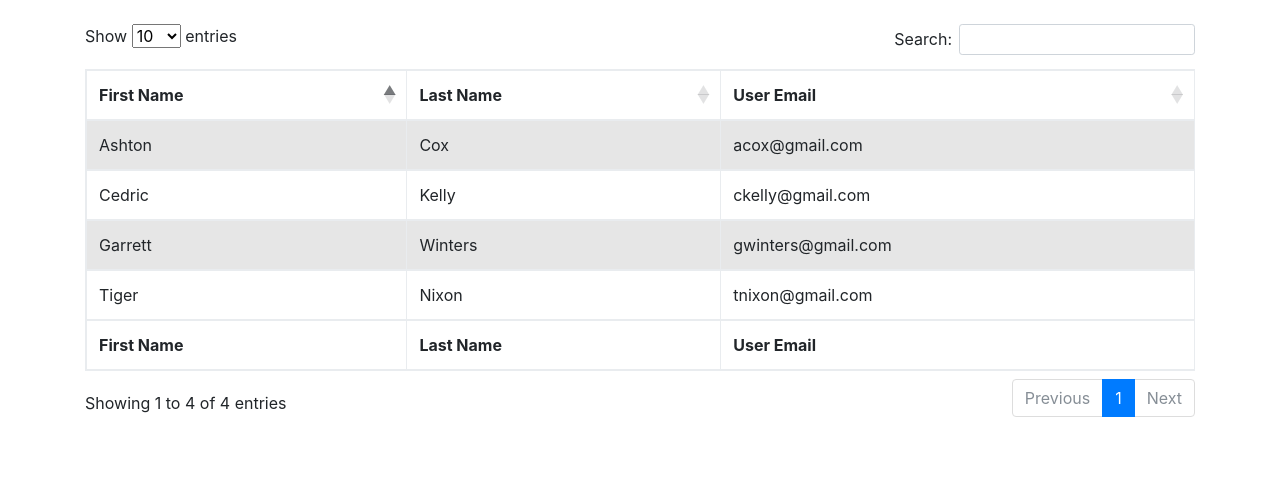
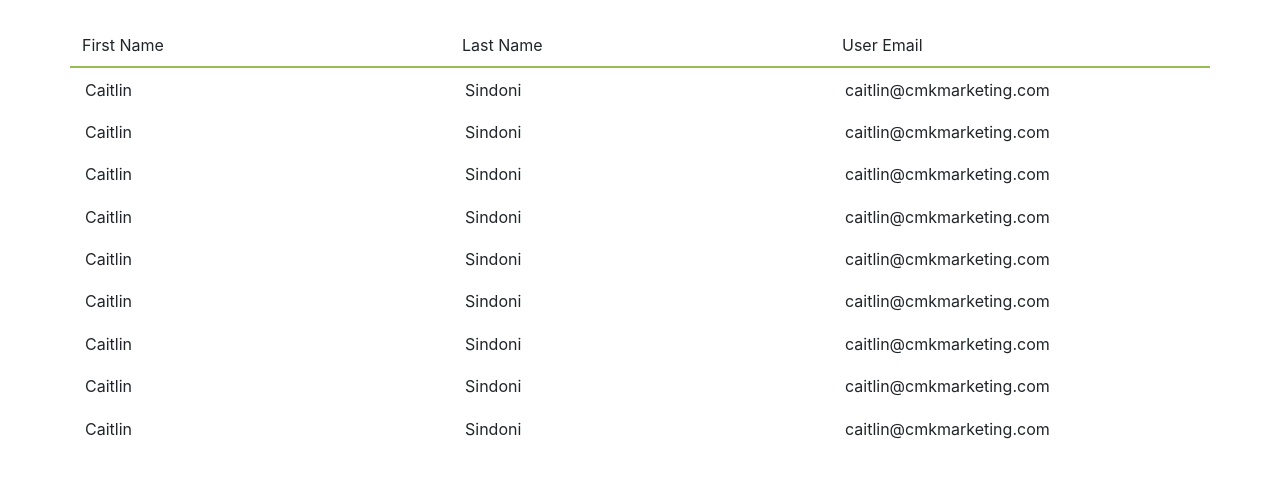
Before and after one commit to tlarkowski/CMK-Marketing-CMS, a PHP site: page /pages/users.php in a window 1280 px wide. Shown: the part 56-555 px from the top of the page. Run offline with PHP 8.4, Linux system fonts and the light colour scheme; some libraries are stand-ins or nearby versions.

Commit message:
New User Page Design

```diff
--- a/css/main.css
+++ b/css/main.css
@@ -104,6 +104,10 @@ a.dropdown-toggle:focus {
 
 .category-list .category-entry .row:hover {
 	background-color: #e2e2e2;
+}
+
+#user-category .user-entry .row:hover {
+	background-color: transparent;
 }
 
 .category-list .category-entry .date-field {
--- a/pages/users.php
+++ b/pages/users.php
@@ -45,66 +45,87 @@
 <body>
 	<?php include '../include/navbar.html';?>
 
-	<!-- Page Content -->
 	<div class="container my-4">
 		<div class="row">
 			<div class="col">
-				<table id="example" class="table table-striped table-bordered " cellspacing="0" width=auto>
-						<thead>
-								<tr>
-										<th>First Name</th>
-										<th>Last Name</th>
-										<th>User Email</th>
-										<!-- <th>Age</th>
-										<th>Start date</th>
-										<th>Salary</th> -->
-								</tr>
-						</thead>
-						<tfoot>
-								<tr>
-										<th>First Name</th>
-										<th>Last Name</th>
-										<th>User Email</th>
-										<!-- <th>Age</th>
-										<th>Start date</th>
-										<th>Salary</th> -->
-								</tr>
-						</tfoot>
-						<tbody>
-								<tr>
-										<td>Tiger</td>
-										<td>Nixon</td>
-										<td>tnixon@gmail.com</td>
-										<!-- <td>61</td>
-										<td>2011/04/25</td>
-										<td>$320,800</td> -->
-								</tr>
-								<tr>
-										<td>Garrett</td>
-										<td>Winters</td>
-										<td>gwinters@gmail.com</td>
-										<!-- <td>63</td>
-										<td>2011/07/25</td>
-										<td>$170,750</td> -->
-								</tr>
-								<tr>
-										<td>Ashton</td>
-										<td>Cox</td>
-										<td>acox@gmail.com</td>
-										<!-- <td>66</td>
-										<td>2009/01/12</td>
-										<td>$86,000</td> -->
-								</tr>
-								<tr>
-										<td>Cedric</td>
-										<td>Kelly</td>
-										<td>ckelly@gmail.com</td>
-										<!-- <td>22</td>
-										<td>2012/03/29</td>
-										<td>$433,060</td> -->
-								</tr>
-							</tbody>
-						</table>
+				<!-- Client List -->
+				<div class="category-list" id="user-category">
+
+					<div class="category-header">
+						<div class="row">
+							<div class="col col-4">First Name</div>
+							<div class="col col-4">Last Name</div>
+							<div class="col col-4">User Email</div>
+						</div>
+					</div>
+
+					<div class="entry-wrapper">
+						<div class="user-entry category-entry">
+							<div class="row">
+								<div class="col col-4">Caitlin</div>
+								<div class="col col-4">Sindoni</div>
+								<div class="col col-4">caitlin@cmkmarketing.com</div>
+							</div>
+						</div>
+						<div class="user-entry category-entry">
+							<div class="row">
+								<div class="col col-4">Caitlin</div>
+								<div class="col col-4">Sindoni</div>
+								<div class="col col-4">caitlin@cmkmarketing.com</div>
+							</div>
+						</div>
+						<div class="user-entry category-entry">
+							<div class="row">
+								<div class="col col-4">Caitlin</div>
+								<div class="col col-4">Sindoni</div>
+								<div class="col col-4">caitlin@cmkmarketing.com</div>
+							</div>
+						</div>
+						<div class="user-entry category-entry">
+							<div class="row">
+								<div class="col col-4">Caitlin</div>
+								<div class="col col-4">Sindoni</div>
+								<div class="col col-4">caitlin@cmkmarketing.com</div>
+							</div>
+						</div>
+						<div class="user-entry category-entry">
+							<div class="row">
+								<div class="col col-4">Caitlin</div>
+								<div class="col col-4">Sindoni</div>
+								<div class="col col-4">caitlin@cmkmarketing.com</div>
+							</div>
+						</div>
+						<div class="user-entry category-entry">
+							<div class="row">
+								<div class="col col-4">Caitlin</div>
+								<div class="col col-4">Sindoni</div>
+								<div class="col col-4">caitlin@cmkmarketing.com</div>
+							</div>
+						</div>
+						<div class="user-entry category-entry">
+							<div class="row">
+								<div class="col col-4">Caitlin</div>
+								<div class="col col-4">Sindoni</div>
+								<div class="col col-4">caitlin@cmkmarketing.com</div>
+							</div>
+						</div>
+						<div class="user-entry category-entry">
+							<div class="row">
+								<div class="col col-4">Caitlin</div>
+								<div class="col col-4">Sindoni</div>
+								<div class="col col-4">caitlin@cmkmarketing.com</div>
+							</div>
+						</div>
+						<div class="user-entry category-entry">
+							<div class="row">
+								<div class="col col-4">Caitlin</div>
+								<div class="col col-4">Sindoni</div>
+								<div class="col col-4">caitlin@cmkmarketing.com</div>
+							</div>
+						</div>
+					</div>
+
+				</div>
 			</div>
 		</div>
 	</div>
```
